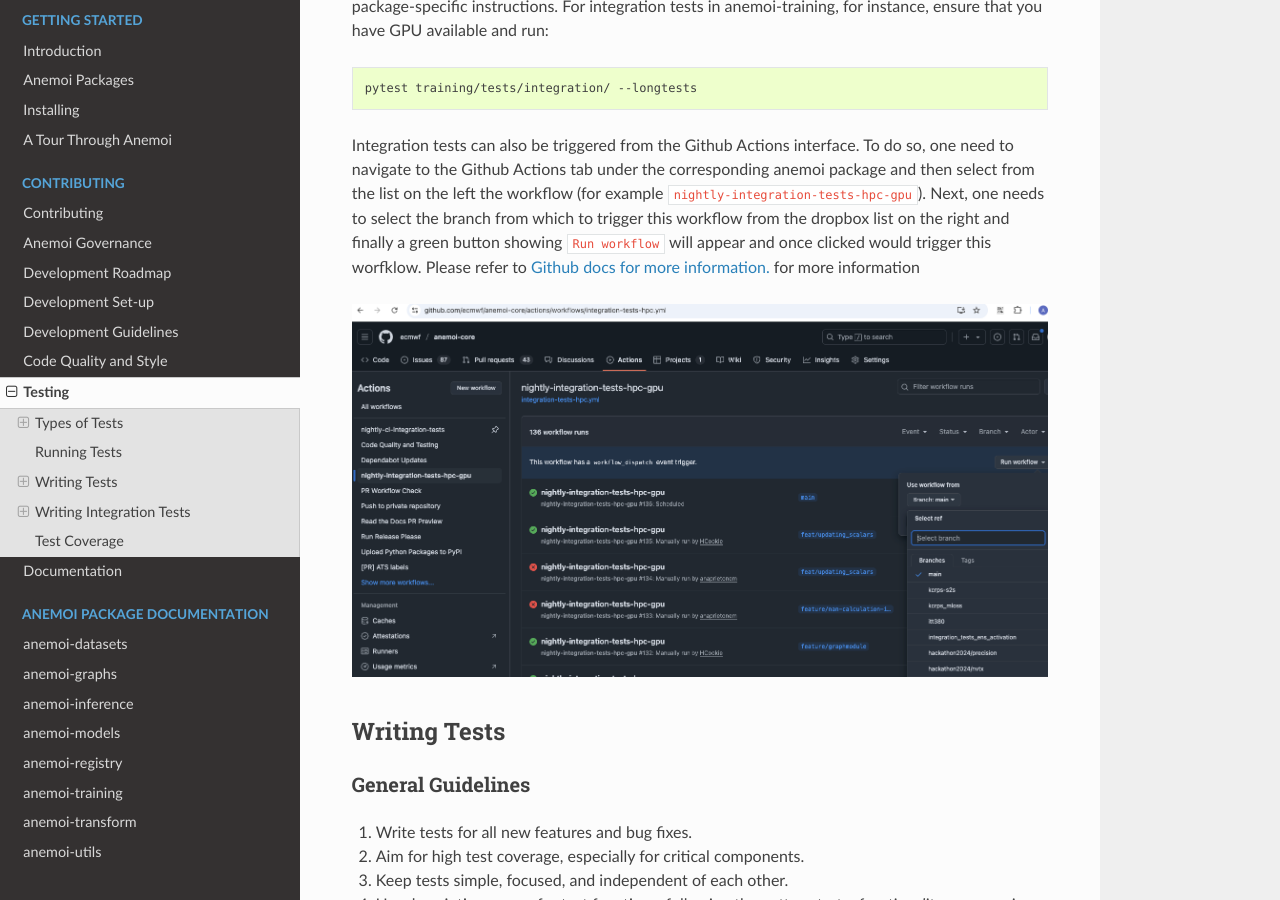
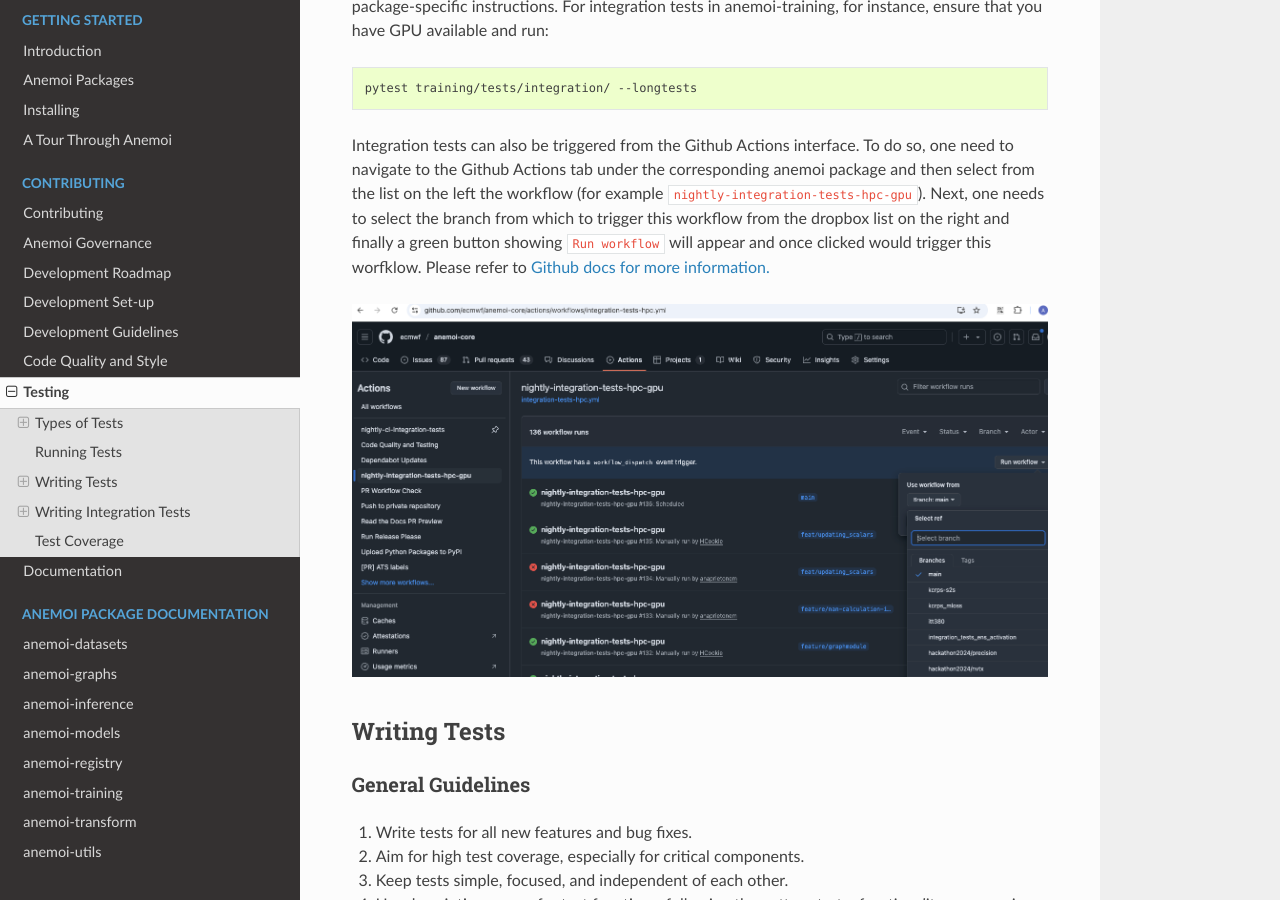
Before and after one commit to ecmwf/anemoi-docs, a Sphinx documentation site: the page built from docs/contributing/testing.rst, in a window 1280 px wide and 900 px high, scrolled down 966 px. Built offline with Sphinx 7.4.7 and the Read the Docs theme 3.1.0, drawn with Linux system fonts in a browser that asks for light colours.

Commit message:
Update docs/contributing/testing.rst
Co-authored-by: Vera <121622878+VeraChristina@users.noreply.github.com>

```diff
--- a/docs/contributing/testing.rst
+++ b/docs/contributing/testing.rst
@@ -67,7 +67,6 @@ right and finally a green button showing ``Run workflow`` will appear
 and once clicked would trigger this worfklow. Please refer to `Github
 docs for more information.
 <https://docs.github.com/en/actions/how-tos/manage-workflow-runs/manually-run-a-workflow>`_
-for more information
 
 .. image:: ../_static/integration_test_ga_trigger.png
    :alt: Example image
```
